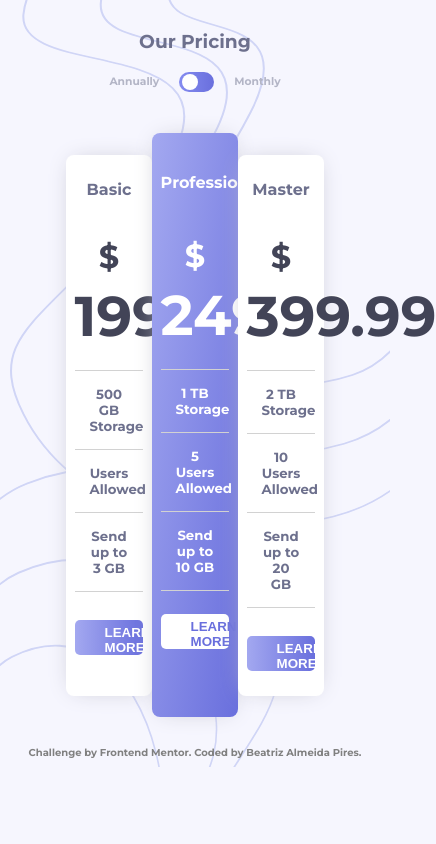
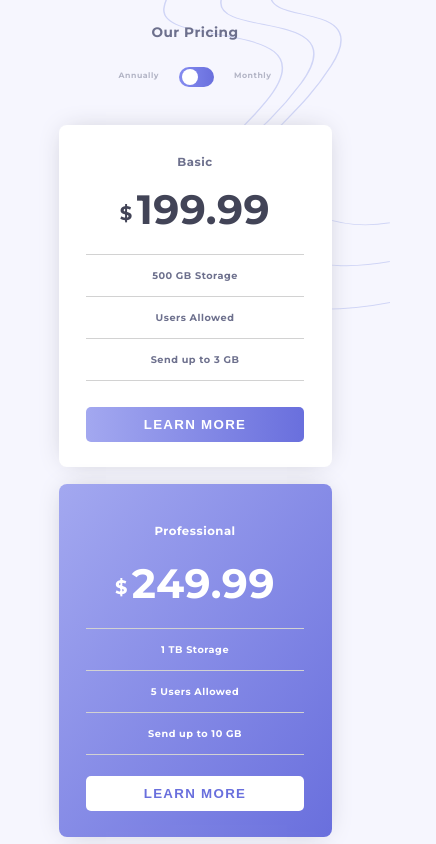
Before and after one commit to AlexChartrand440/pricing-page, a plain HTML site: page index.html in a window 390 px wide. Shown: the top 844 px of the page, 436 px wide, since content can reach past the window. Drawn offline with nearby package versions, Linux system fonts and the light colour scheme.

Commit message:
fixed some issues and adjusted the final details

```diff
--- a/css/styles.css
+++ b/css/styles.css
@@ -1,13 +1,19 @@
-body {
+html, body {
+  margin: 0;
   background-image: url("../images/bg-bottom.svg"), url("../images/bg-top.svg");
   background-size: 280px 300px, 380px 530px;
-  background-position: 0 100%, 100% 0%;
+  background-position: 0 110%, 100% 0%;
   background-repeat: no-repeat;
   background-color: hsl(240, 78%, 98%);
   text-align: center;
   font-family: 'Montserrat', sans-serif;
   font-weight: 700;
+  font-size: 1.3vw;
+  max-width: 100%;
+  overflow-x: hidden;
+  letter-spacing: 0.5px;
 }
+
 
 hr {
   height: 1px;
@@ -17,20 +23,17 @@ hr {
 }
 
 span {
-  display: flex;
-  display: inline-flex;
-  font-size: 2rem;
-  flex-direction: column;
+  font-size: 2vw;
+  vertical-align: middle;
+  padding-right: 0.2em;
 }
-
 
 h5 {
   margin: 15px;
 }
 
 h4.card-title {
-  margin-bottom: 15px;
-  margin-top: 25px;
+  margin: 25px 0 15px 0;
 }
 
 .price {
@@ -43,21 +46,21 @@ h4.card-title {
   margin-bottom: 25px;
 }
 
-.professional-card > h4 {
+.professional-card>h4 {
   margin-top: 40px;
 }
 
-.professional-card > .price {
+.professional-card>.price {
   color: white;
   margin-top: 20px;
 }
 
 .title {
-  padding: 0.2rem;
+  padding: 2rem 0.2rem 0.2rem 0.2rem;
   color: hsl(233, 13%, 49%);
 }
 
-.title > h1 {
+.title>h1 {
   margin-bottom: 10px;
 }
 
@@ -112,6 +115,7 @@ h4.card-title {
   text-decoration: none;
   margin: 20px 0 25px 0;
   font-weight: 700;
+  letter-spacing: 1.3px;
 }
 
 .professional-button {
@@ -126,17 +130,18 @@ h4.card-title {
   text-decoration: none;
   margin-top: 15px;
   font-weight: 700;
+  letter-spacing: 1.3px;
 }
 
 .pro-btn:hover {
   border: 1px solid white;
-  background-image: linear-gradient(to right,  hsl(236, 78%, 73%), hsl(237, 63%, 64%));
+  background-image: linear-gradient(to right, hsl(236, 78%, 73%), hsl(237, 63%, 64%));
   color: white;
   cursor: pointer;
 }
 
 .btn:hover {
-  background-image: linear-gradient(to right,  hsl(0, 0%, 100%), hsl(0, 0%, 100%));
+  background-image: linear-gradient(to right, hsl(0, 0%, 100%), hsl(0, 0%, 100%));
   color: hsl(237, 63%, 64%);
   border: 1px solid hsl(237, 63%, 64%);
   cursor: pointer;
@@ -168,11 +173,11 @@ h4.card-title {
   left: 0;
   right: 0;
   bottom: 0;
-  background-image: linear-gradient(to right,  hsl(236, 78%, 73%), hsl(237, 63%, 64%));
+  background-image: linear-gradient(to right, hsl(236, 78%, 73%), hsl(237, 63%, 64%));
   transition: .4s;
 }
 
-.slider:hover{
+.slider:hover {
   opacity: 0.5;
 }
 
@@ -187,15 +192,15 @@ h4.card-title {
   transition: .4s;
 }
 
-input:checked + .slider {
-  background-image: linear-gradient(to right,  hsl(235, 82%, 80%), hsl(237, 67%, 67%));
+input:checked+.slider {
+  background-image: linear-gradient(to right, hsl(235, 82%, 80%), hsl(237, 67%, 67%));
 }
 
-input:focus + .slider {
+input:focus+.slider {
   box-shadow: 0 0 1px hsl(237, 63%, 64%);
 }
 
-input:checked + .slider:before {
+input:checked+.slider:before {
   transform: translateX(13px);
 }
 
@@ -209,7 +214,6 @@ input:checked + .slider:before {
 }
 
 /* ------------ Footer ------------*/
-
 footer {
   margin-top: 50px;
 }
@@ -219,6 +223,7 @@ footer {
   text-align: center;
   display: block;
   color: grey;
+  padding-bottom: 15px;
 }
 
 .attribution a {
@@ -227,11 +232,37 @@ footer {
 }
 
 /* ------------ Mobile View ------------*/
+@media screen and (max-width: 800px) {
+  body {
+    background-image: url("../images/bg-top.svg");
+    background-size: 280px 310px;
+    background-position: 140% 0%;
+    font-size: 3vw;
+  }
 
-@media screen (max-width: 375px){
+  span {
+    font-size: 5vw;
+  }
+
+  .title {
+    padding-top: 2rem;
+  }
+
+  .switch-section {
+    padding: 3rem;
+  }
+
   .grid-parent {
-    margin-top: 60px;
-    display: block;
-    justify-content: center;
+    margin-top: 20px;
+    grid-template-columns: repeat(1, 70%);
+    grid-row-gap: 6rem;
+  }
+
+  h4.card-title {
+    margin: 30px 0 15px 0;
+  }
+
+  footer {
+    margin-top: 30px;
   }
 }
--- a/index.html
+++ b/index.html
@@ -17,13 +17,15 @@
 
 </head>
 
+
 <body>
+<div class="container">
 
   <header>
     <div class="title">
       <h3>Our Pricing</h3>
     </div>
-    <div>
+    <div class="switch-section">
       <h6 class="sub-title">Annually<label class="switch"><input type="checkbox"><span class="slider round"></span></label>Monthly</h6>
     </div>
 
@@ -90,6 +92,7 @@
   </footer>
   <script src="https://ajax.googleapis.com/ajax/libs/jquery/3.4.1/jquery.min.js"></script>
   <script src="index.js"></script>
+  </div>
 </body>
 
 </html>
```
